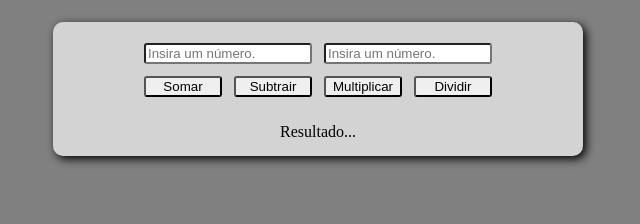
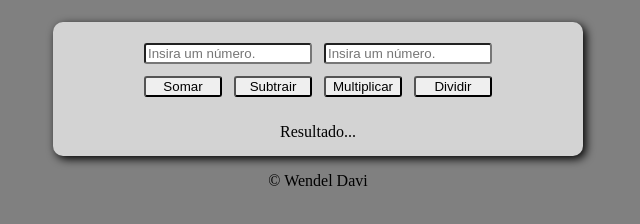
Before and after one commit to WendelDavi/wendeldavi-portfolio, a plain HTML site: page calculadora/index.html in a window 1280 px wide. Shown: the part 62-286 px from the top of the page, without its empty margins (322-962 px from the left). Drawn offline with Linux system fonts and the light colour scheme.

Commit message:
Rodapé adicionado

```diff
--- a/calculadora/index.html
+++ b/calculadora/index.html
@@ -28,6 +28,9 @@
             Resultado...
         </div>
     </section>
+    <footer>
+        <p>&copy; Wendel Davi</p>
+    </footer>
 </body>
 <script src="script.js"></script>
 </html>
```
